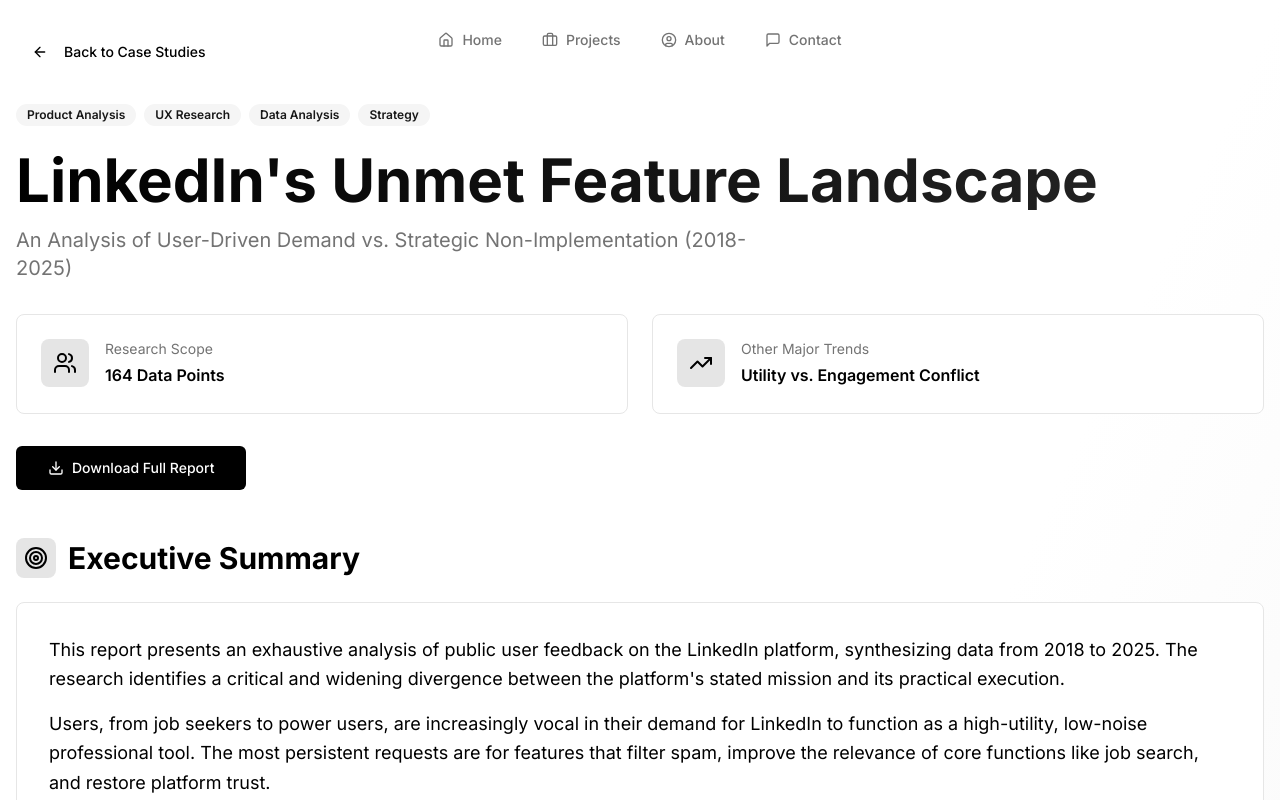
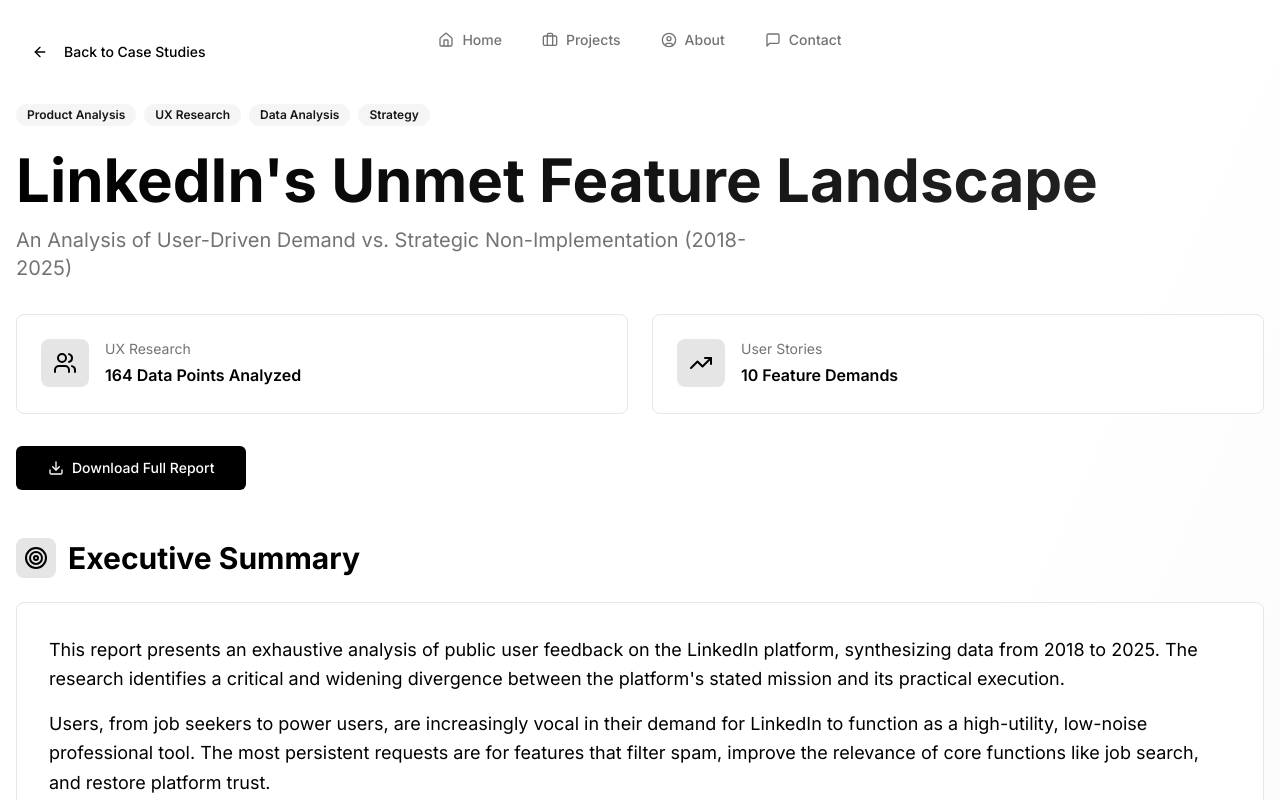
Before and after one commit to 5u2ny/pm-craftsman-suite, a React (Vite) app: page /projects/linkedin-product-analysis in a window 1280 px wide. Shown: the top 800 px of the page. Built offline with nearby package versions, Linux system fonts and the light colour scheme; the HTML template or start-up script is replaced by a standard one.

Commit message:
Replace Duration and Role

```diff
--- a/src/pages/LinkedInCaseStudy.tsx
+++ b/src/pages/LinkedInCaseStudy.tsx
@@ -126,8 +126,8 @@ const LinkedInCaseStudy = () => {
                   <Users className="h-6 w-6 text-primary" />
                 </div>
                 <div>
-                  <p className="text-sm text-muted-foreground mb-1">Research Scope</p>
-                  <p className="font-semibold">164 Data Points</p>
+                  <p className="text-sm text-muted-foreground mb-1">UX Research</p>
+                  <p className="font-semibold">164 Data Points Analyzed</p>
                 </div>
               </div>
             </Card>
@@ -138,8 +138,8 @@ const LinkedInCaseStudy = () => {
                   <TrendingUp className="h-6 w-6 text-primary" />
                 </div>
                 <div>
-                  <p className="text-sm text-muted-foreground mb-1">Other Major Trends</p>
-                  <p className="font-semibold">Utility vs. Engagement Conflict</p>
+                  <p className="text-sm text-muted-foreground mb-1">User Stories</p>
+                  <p className="font-semibold">10 Feature Demands</p>
                 </div>
               </div>
             </Card>
```
